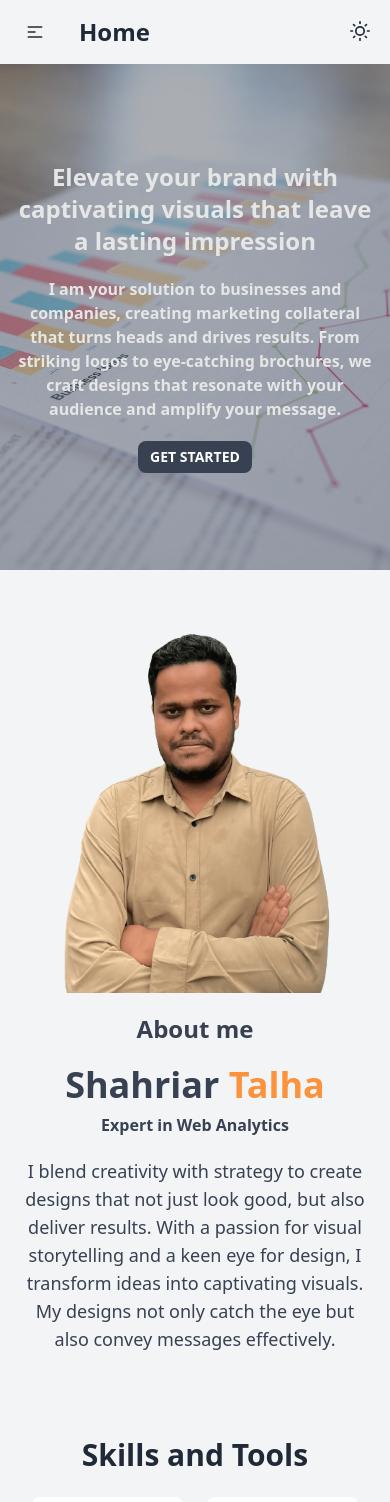
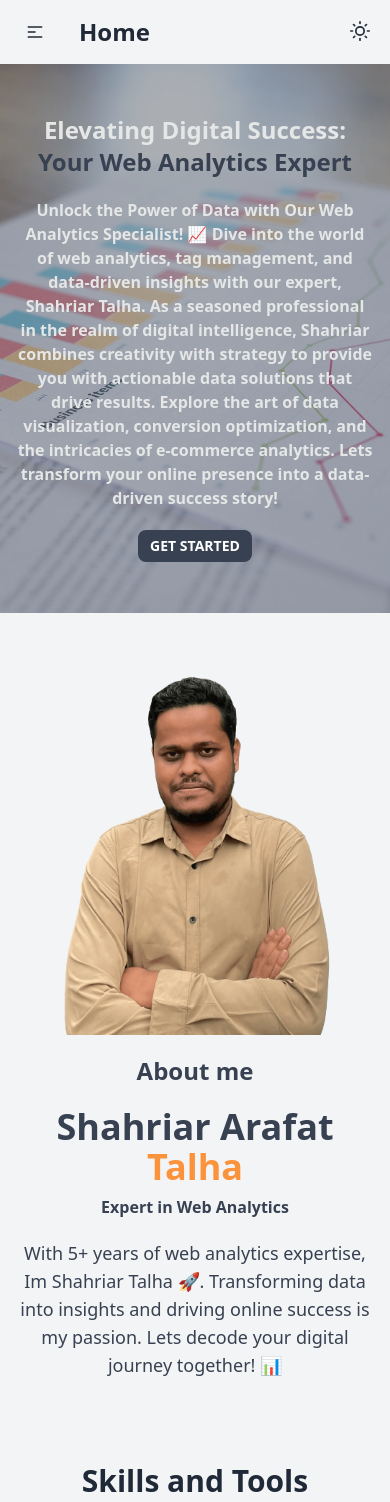
Before and after one commit to sadmanryanriad/talha-portfolio, a React (Vite) app: page / in a window 390 px wide. Shown: the top 1502 px of the page. Built offline with nearby package versions, Linux system fonts and the light colour scheme.

Commit message:
updated aboutme and banner texts and some small responsiveness issue for banner

```diff
--- a/src/Components/Home/sections/Banner.jsx
+++ b/src/Components/Home/sections/Banner.jsx
@@ -4,7 +4,7 @@ const Banner = () => {
   return (
     <>
       <div
-        className="hero max-w-7xl w-full mx-auto h-[60vh] md:h-[80vh]"
+        className="hero max-w-7xl w-full mx-auto h-[65vh] md:h-[80vh]"
         style={{
           backgroundImage: `url(${bannerImage2})`,
         }}
@@ -13,14 +13,10 @@ const Banner = () => {
         <div className="hero-content text-center text-base-300">
           <div className="w-full">
             <h1 className="mb-5 text-2xl md:text-5xl font-bold w-full md:w-[90%] mx-auto">
-              Elevate your brand with captivating visuals that leave a lasting
-              impression
+            Elevating Digital Success: <span className="text-gray-700">Your Web Analytics Expert</span>
             </h1>
             <p className="mb-5 font-semibold w-full md:w-2/3 mx-auto md:text-xl">
-              I am your solution to businesses and companies, creating marketing
-              collateral that turns heads and drives results. From striking
-              logos to eye-catching brochures, we craft designs that resonate
-              with your audience and amplify your message.
+            Unlock the Power of Data with Our Web Analytics Specialist! 📈 Dive into the world of web analytics, tag management, and data-driven insights with our expert, Shahriar Talha. As a seasoned professional in the realm of digital intelligence, Shahriar combines creativity with strategy to provide you with actionable data solutions that drive results. Explore the art of data visualization, conversion optimization, and the intricacies of e-commerce analytics. Lets transform your online presence into a data-driven success story!
             </p>
             <button className="btn btn-btn btn-sm sm:btn-md bg-gray-700 text-white border-none">
               Get Started
--- a/src/Components/Home/sections/aboutMe/AboutMe.jsx
+++ b/src/Components/Home/sections/aboutMe/AboutMe.jsx
@@ -2,13 +2,27 @@ import talhaPic from "../../../../assets/IMG_2598__1_-removebg-preview.png";
 
 const AboutMe = () => {
   return (
-        <div id="about-me" className="bg-gray-100  dark:bg-gray-700  sm:p-4  pt-8 md:pt-12">
+    <div
+      id="about-me"
+      className="bg-gray-100  dark:bg-gray-700  sm:p-4  pt-8 md:pt-12"
+    >
       <div className="max-w-7xl mx-auto flex flex-col-reverse md:flex-row items-center text-center p-5">
         <div className="md:w-3/5 sm:p-5 text-gray-700">
-                    <h2 className="text-2xl lg:text-3xl font-bold mb-5 mt-5 dark:text-slate-300">About me</h2>
-                    <h2 className="text-4xl lg:text-5xl font-bold mb-2 mt-5 dark:text-slate-300">Shahriar <span className="text-orange-400">Talha</span></h2>
-                    <h5 className=" font-semibold mb-5 dark:text-slate-300"> Expert in Web Analytics</h5>
-                    <p className="text-lg md:text-xl dark:text-slate-300">I blend creativity with strategy to create designs that not just look good, but also deliver results. With a passion for visual storytelling and a keen eye for design, I transform ideas into captivating visuals. My designs not only catch the eye but also convey messages effectively.</p>
+          <h2 className="text-2xl lg:text-3xl font-bold mb-5 mt-5 dark:text-slate-300">
+            About me
+          </h2>
+          <h2 className="text-4xl lg:text-5xl font-bold mb-2 mt-5 dark:text-slate-300">
+            Shahriar Arafat <span className="text-orange-400">Talha</span>
+          </h2>
+          <h5 className=" font-semibold mb-5 dark:text-slate-300">
+            {" "}
+            Expert in Web Analytics
+          </h5>
+          <p id="bio" className="text-lg md:text-xl dark:text-slate-300">
+            With 5+ years of web analytics expertise, Im Shahriar Talha 🚀.
+            Transforming data into insights and driving online success is my
+            passion. Lets decode your digital journey together! 📊
+          </p>
         </div>
         <div className="md:w-2/5">
           <div className="overflow-hidden">
```
Lines whose indentation alone changed are shown as unchanged.
